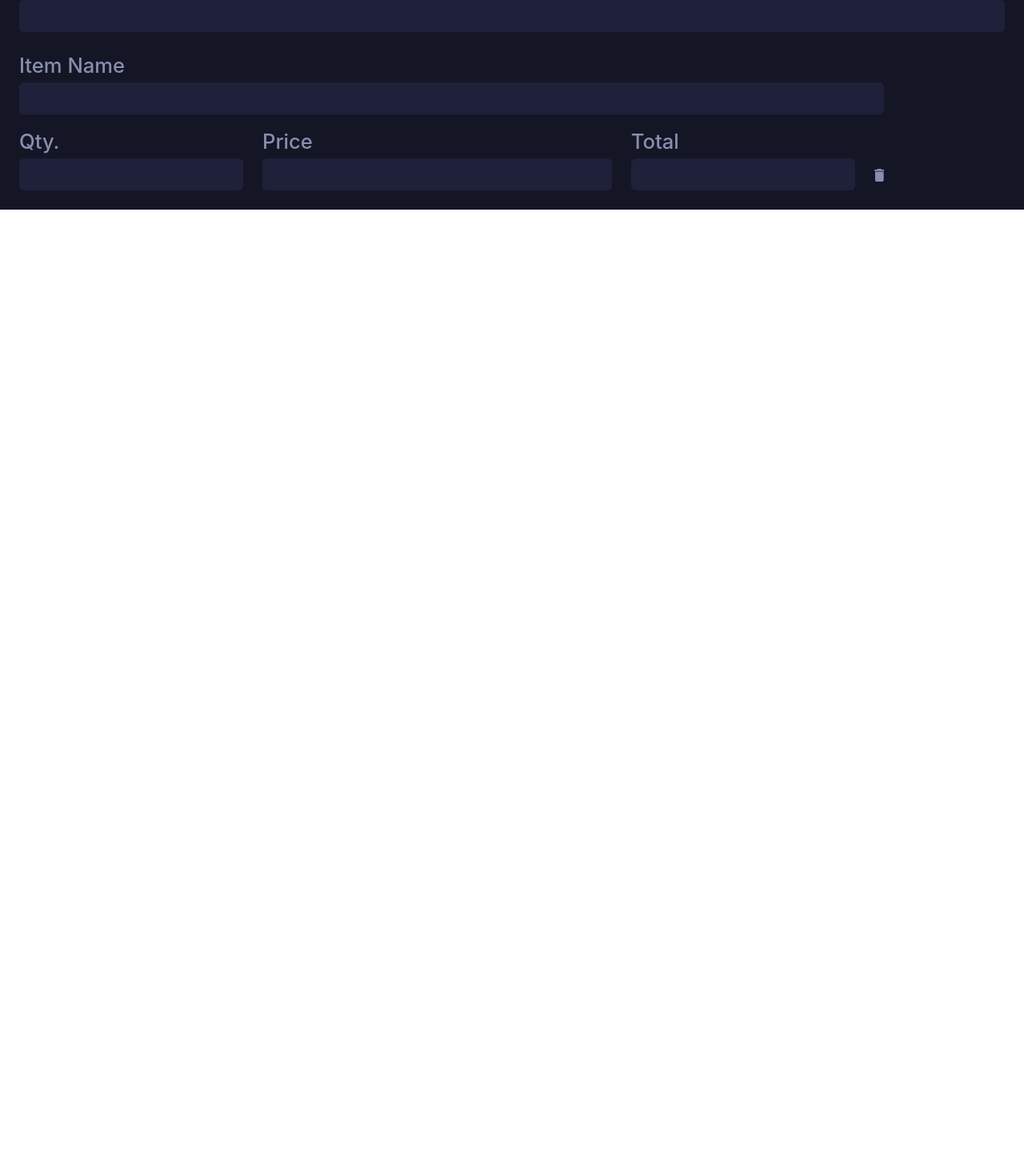
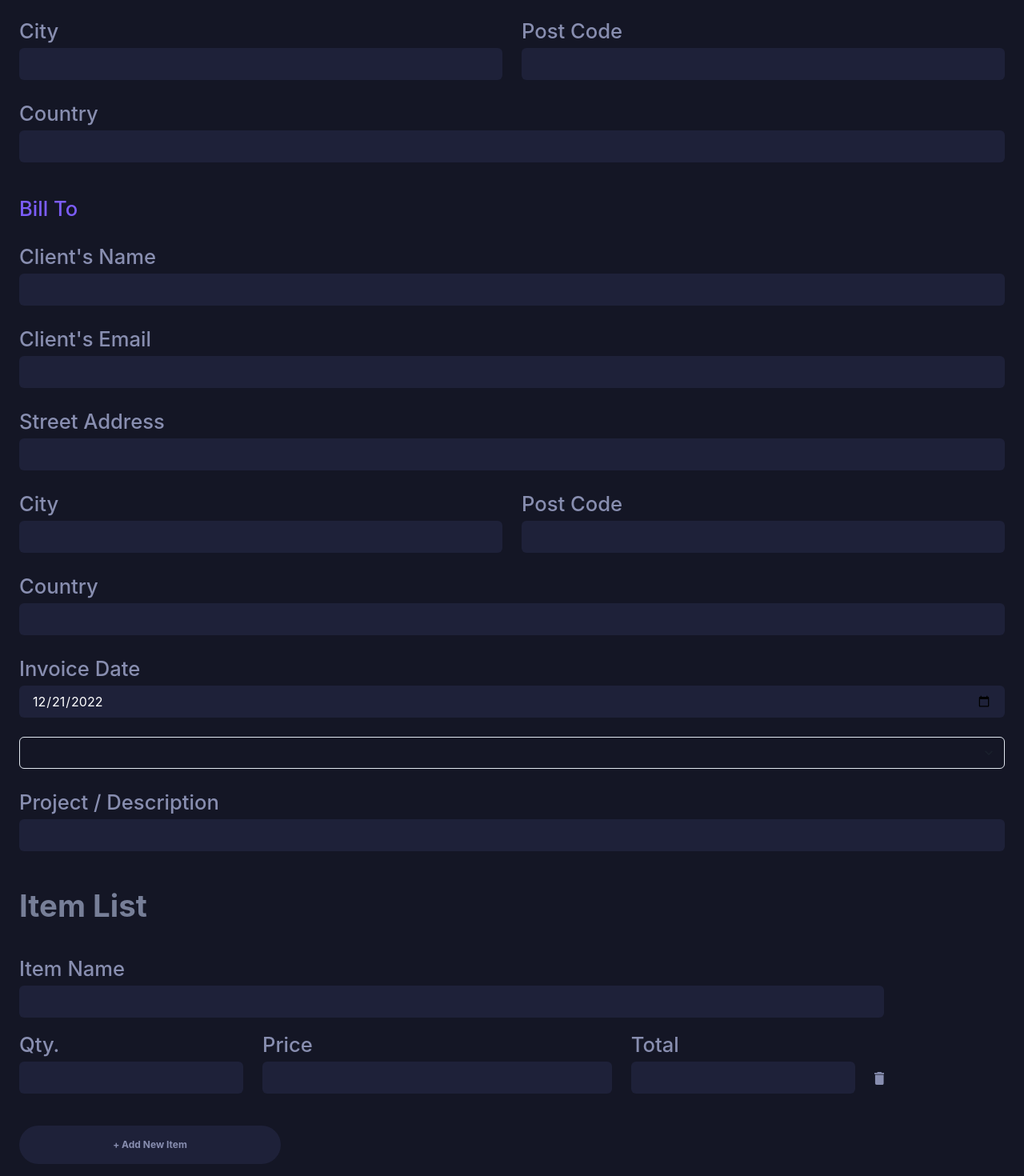
Before and after one commit to spiritoftime/frontend-mentor-invoice-app, a React (Create React App) app in the folder my-app/: page /new-invoice in a window 1280 px wide. Shown: the part 238-1708 px from the top of the page at 80% size. Before the commit the page ends 800 px from the top, so only its background shows below. Built offline with nearby package versions, Linux system fonts and the light colour scheme.

Commit message:
Made BillFrom and ItemList component for the invoice form

```diff
--- a/my-app/src/chakraUI themes/theme.js
+++ b/my-app/src/chakraUI themes/theme.js
@@ -8,6 +8,7 @@ const theme = extendTheme({
     darkThemeGrey: "#888EB0",
     darkThemeWhite: "rgba(255, 255, 255, 1)",
     darkThemeBg: "#141625",
+    darkThemeInput: "#1E2139",
   },
 });
 export default theme;
--- a/my-app/src/components/Invoice Page/EditInvoice.js
+++ b/my-app/src/components/Invoice Page/EditInvoice.js
@@ -1,8 +1,9 @@
 import React from "react";
 import { useForm } from "react-hook-form";
-import { Stack, Box } from "@chakra-ui/react";
-import FormInput from "../sharedLayout/FormInput";
+import { Stack, Box, Button, Text } from "@chakra-ui/react";
 import ItemArticle from "../sharedLayout/ItemArticle";
+import BillFrom from "../sharedLayout/BillFrom";
+import BillTo from "../sharedLayout/BillTo";
 const EditInvoice = ({ defaultValues, isEdit }) => {
   const {
     register,
@@ -11,20 +12,34 @@ const EditInvoice = ({ defaultValues, isEdit }) => {
   } = useForm();
   return (
     <Box bg="darkThemeBg">
-      <Stack direction="column" gap={6} p={6} align="flex-start">
-        <FormInput
-          label="Client's Name"
-          defaultValue=""
-          type="text"
-        ></FormInput>
-
-        <FormInput
-          m={6}
-          label="Client's Name"
-          defaultValue=""
-          type="text"
-        ></FormInput>
-        <ItemArticle></ItemArticle>
+      <Stack direction="column" gap={10} p={6} align="flex-start">
+        <BillFrom></BillFrom>
+        <BillTo></BillTo>
+        <Stack direction="column">
+          <Text
+            fontSize="clamp(1.15rem, 0.9rem + 2vw, 2.4rem)"
+            color="rgba(119, 127, 152, 1)"
+            fontWeight="700"
+            marginBottom={6}
+          >
+            Item List
+          </Text>
+          <ItemArticle></ItemArticle>
+        </Stack>
+        <Button
+          justifyContent="center"
+          borderRadius="30px"
+          width="min(100%, 327px)"
+          height="48px"
+          variant="solid"
+          color="darkThemeGrey"
+          bg="#1E2139"
+          fontSize="0.75rem"
+          fontWeight="700"
+          lineHeight="0.9rem"
+        >
+          + Add New Item
+        </Button>
       </Stack>
     </Box>
   );
--- a/my-app/src/components/Invoices Page/Invoice.js
+++ b/my-app/src/components/Invoices Page/Invoice.js
@@ -14,7 +14,7 @@ import {
 import classes from "./invoice.module.css";
 const Invoice = (props) => {
   return (
-    <Card color="white" margin="0 auto" width="90%" bg="#1E2139">
+    <Card color="white" margin="0 auto" width="90%" bg="darkThemeInput">
       <CardBody>
         <Grid gap="24px" templateColumns="repeat(2,1fr)">
           <GridItem
--- /dev/null
+++ b/my-app/src/components/sharedLayout/BillFrom.js
@@ -0,0 +1,37 @@
+import React from "react";
+import FormInput from "./FormInput";
+import { Box, Text, Grid, GridItem } from "@chakra-ui/react";
+const BillFrom = () => {
+  return (
+    <Box width="100%" display="flex" flexDirection="column" gap={6}>
+      <Text
+        fontSize="clamp(0.65rem, 0.4rem + 2vw, 1.6rem)"
+        color="rgba(124, 93, 250, 1)"
+        fontWeight="500"
+        lineHeight="1.4"
+      >
+        Bill From
+      </Text>
+      <Grid rowGap={6} columnGap={6} templateColumns="repeat(2,1fr)">
+        <GridItem colSpan={2}>
+          <FormInput
+            label="Street Address"
+            defaultValue=""
+            type="text"
+          ></FormInput>
+        </GridItem>
+        <GridItem>
+          <FormInput label="City" defaultValue="" type="text"></FormInput>
+        </GridItem>
+        <GridItem>
+          <FormInput label="Post Code" defaultValue="" type="text"></FormInput>
+        </GridItem>
+        <GridItem colSpan={2}>
+          <FormInput label="Country" defaultValue="" type="text"></FormInput>
+        </GridItem>
+      </Grid>
+    </Box>
+  );
+};
+
+export default BillFrom;
--- /dev/null
+++ b/my-app/src/components/sharedLayout/BillTo.js
@@ -0,0 +1,68 @@
+import React from "react";
+import FormInput from "./FormInput";
+import { Select, Box, Text, Grid, GridItem } from "@chakra-ui/react";
+const BillTo = () => {
+  return (
+    <Box width="100%" display="flex" flexDirection="column" gap={6}>
+      <Text
+        fontSize="clamp(0.65rem, 0.4rem + 2vw, 1.6rem)"
+        color="rgba(124, 93, 250, 1)"
+        fontWeight="500"
+        lineHeight="1.4"
+      >
+        Bill To
+      </Text>
+      <Grid rowGap={6} columnGap={6} templateColumns="repeat(2,1fr)">
+        <GridItem colSpan={2}>
+          <FormInput
+            label="Client's Name"
+            defaultValue=""
+            type="text"
+          ></FormInput>
+        </GridItem>
+        <GridItem colSpan={2}>
+          <FormInput
+            label="Client's Email"
+            defaultValue=""
+            type="text"
+          ></FormInput>
+        </GridItem>
+        <GridItem colSpan={2}>
+          <FormInput
+            label="Street Address"
+            defaultValue=""
+            type="text"
+          ></FormInput>
+        </GridItem>
+        <GridItem>
+          <FormInput label="City" defaultValue="" type="text"></FormInput>
+        </GridItem>
+        <GridItem>
+          <FormInput label="Post Code" defaultValue="" type="text"></FormInput>
+        </GridItem>
+        <GridItem colSpan={2}>
+          <FormInput label="Country" defaultValue="" type="text"></FormInput>
+        </GridItem>
+        <GridItem colSpan={2}>
+          <FormInput
+            label="Invoice Date"
+            defaultValue="2022-12-21"
+            type="date"
+          ></FormInput>
+        </GridItem>
+        <GridItem colSpan={2}>
+          <Select></Select>
+        </GridItem>
+        <GridItem colSpan={2}>
+          <FormInput
+            label="Project / Description"
+            defaultValue=""
+            type="text"
+          ></FormInput>
+        </GridItem>
+      </Grid>
+    </Box>
+  );
+};
+
+export default BillTo;
--- a/my-app/src/components/sharedLayout/FormInput.js
+++ b/my-app/src/components/sharedLayout/FormInput.js
@@ -22,8 +22,9 @@ const FormInput = ({ label, defaultValue, type }) => {
         height="40px"
         color="darkThemeWhite"
         border="none"
-        bg="#1E2139"
+        bg="darkThemeInput"
         type={type}
+        defaultValue={defaultValue}
       />
     </Box>
   );
--- a/my-app/src/components/sharedLayout/ItemArticle.js
+++ b/my-app/src/components/sharedLayout/ItemArticle.js
@@ -27,7 +27,7 @@ const ItemArticle = () => {
           <path
             d="M11.583 3.556v10.666c0 .982-.795 1.778-1.777 1.778H2.694a1.777 1.777 0 01-1.777-1.778V3.556h10.666zM8.473 0l.888.889h3.111v1.778H.028V.889h3.11L4.029 0h4.444z"
             fill="#888EB0"
-            fill-rule="nonzero"
+            fillRule="nonzero"
           />
         </svg>
       </GridItem>
--- a/my-app/src/components/sharedLayout/NavBar.js
+++ b/my-app/src/components/sharedLayout/NavBar.js
@@ -14,7 +14,7 @@ const NavBar = () => {
   return (
     <Stack
       justify="space-between"
-      backgroundColor="#1E2139"
+      backgroundColor="darkThemeInput"
       as="nav"
       direction="row"
     >
```
Also changed, not shown: my-app/src/components/sharedLayout/FormSelect.js (added, +27 -0 lines), 2 other files (tests, documents, lock files or other folders).
